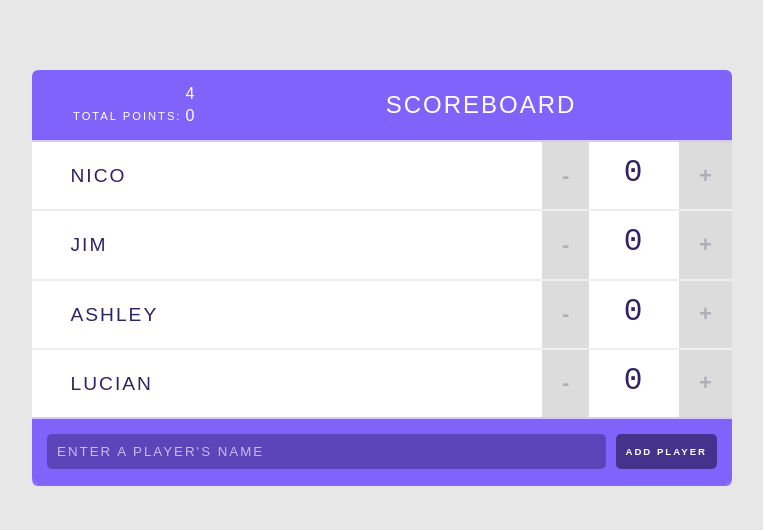
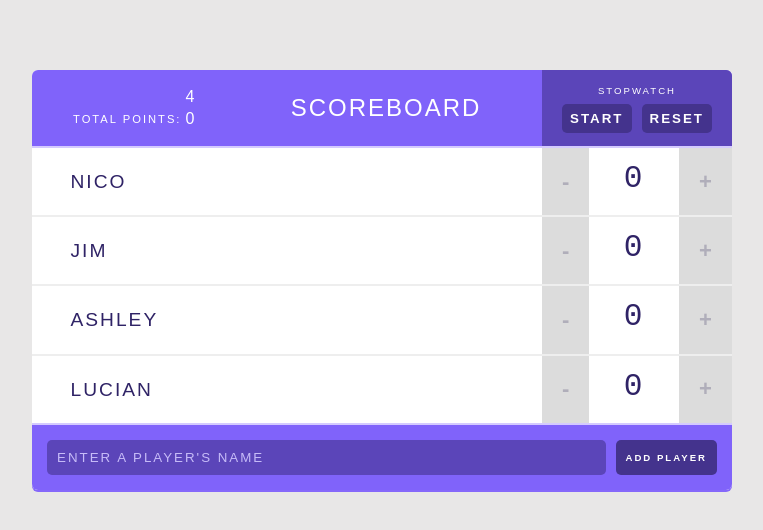
Before and after one commit to nicowave/react-scoreboard-lifting-state, a React (Create React App) app: page / in a window 1280 px wide. Shown: the top 530 px of the page, without its empty margins (258-1021 px from the left). Built offline with nearby package versions, Linux system fonts and the light colour scheme.

Commit message:
add Stopwatch button onClick={ this.handleState } hook into class function, add button text change --with setState change

```diff
--- a/src/components/Header.js
+++ b/src/components/Header.js
@@ -1,6 +1,6 @@
 import React from 'react';
 import Stats from './Stats';
-
+import Stopwatch from './Stopwatch';
 
 const Header = (props) => {
   return (
@@ -9,7 +9,9 @@ const Header = (props) => {
         players={props.players}
       />
       <h1>{ props.title }</h1>
+      <Stopwatch />
     </header>
+
   );
 }
 
--- a/src/components/Stopwatch.js
+++ b/src/components/Stopwatch.js
@@ -2,12 +2,25 @@ import React, {Component} from 'react';
 
 // Application State or Component State
 class Stopwatch extends Component {
+
+  state = {
+    isRunning: false
+  }
+
+  handleStopwatch = () => {
+    this.setState({
+      isRunning: !this.state.isRunning
+    })
+  }
+
   render() {
     return(
       <div className="stopwatch">
         <h2>Stopwatch</h2>
         <span className="stopwatch-time"></span>
-        <button>Start</button>
+        <button onClick={ this.handleStopwatch }>
+          {this.state.isRunning ? 'Stop' : 'Start' }
+        </button>
         <button>Reset</button>
       </div>
     )
```
